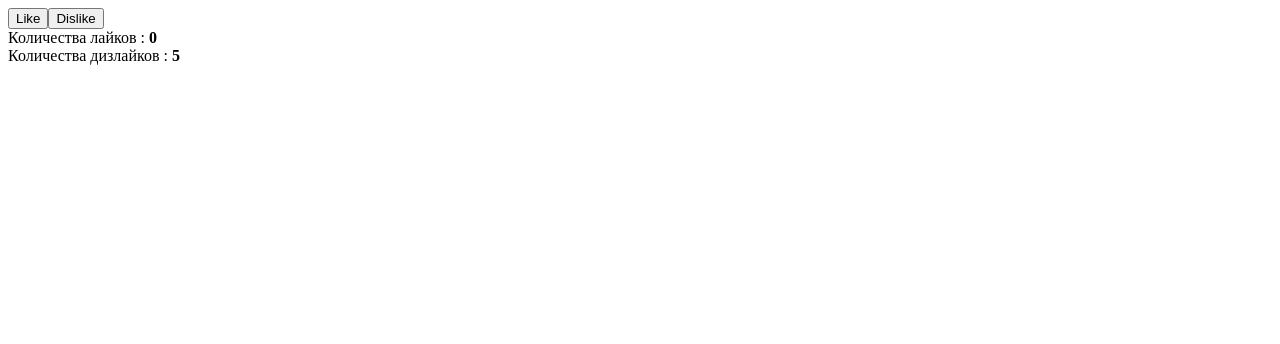
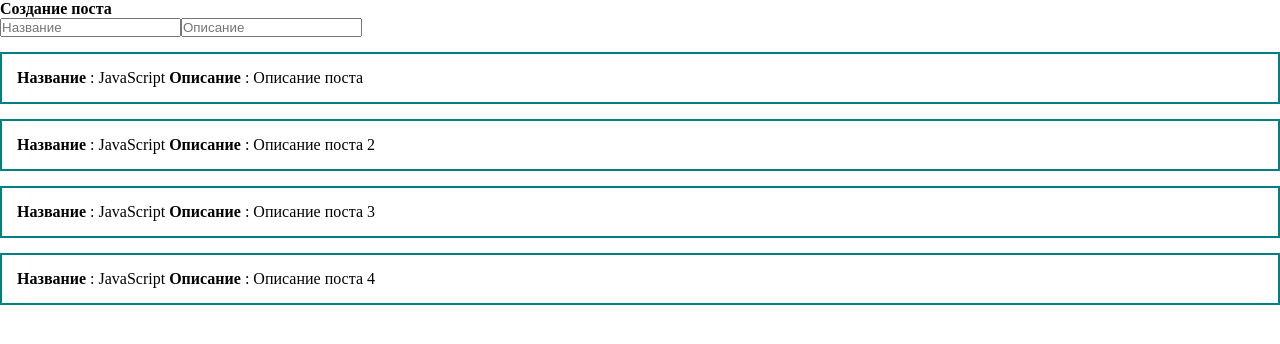
Before and after one commit to Chiga754/vue-start, a Vue app: page / in a window 1280 px wide. Shown: the top 344 px of the page. Built offline with nearby package versions, Linux system fonts and the light colour scheme.

Commit message:
Отрисовка в цикле + добавление формы

```diff
--- a/src/App.vue
+++ b/src/App.vue
@@ -1,13 +1,14 @@
 <template>
-    <div>
-        <button @click="addLike">Like</button>
-        <button @click="addDislike">Dislike</button>
-    </div>
-    <div>
-        Количества лайков : <strong>{{likes}}</strong>
-    </div>
-    <div>
-        Количества дизлайков : <strong>{{dislikes}}</strong>
+    <form>
+        <h4>Создание поста</h4>
+        <input type="text" placeholder="Название">
+        <input type="text" placeholder="Описание">
+    </form>
+    <div class="posts" v-for="post in posts" v-bind:key="post.id">
+        <div class="post">
+            <strong>Название</strong> : {{post.title}}
+            <strong>Описание</strong> : {{post.body}}
+        </div>
     </div>
 </template>
 
@@ -15,8 +16,12 @@
 export default {
     data() {
         return {
-            likes: 0,
-            dislikes: 5,
+            posts: [
+                {id: 1, title: 'JavaScript', body:"Описание поста"},
+                {id: 2, title: 'JavaScript', body:"Описание поста 2"},
+                {id: 3, title: 'JavaScript', body:"Описание поста 3"},
+                {id: 4, title: 'JavaScript', body:"Описание поста 4"},
+            ]
         }
     },
     methods: {
@@ -31,5 +36,14 @@
 </script>
 
 <style>
-
+    *{
+        margin: 0;
+        padding: 0;
+        box-sizing: border-box;
+    }
+    .post {
+        padding: 15px;
+        border: 2px solid teal;
+        margin-top: 15px;
+    }
 </style>
```
